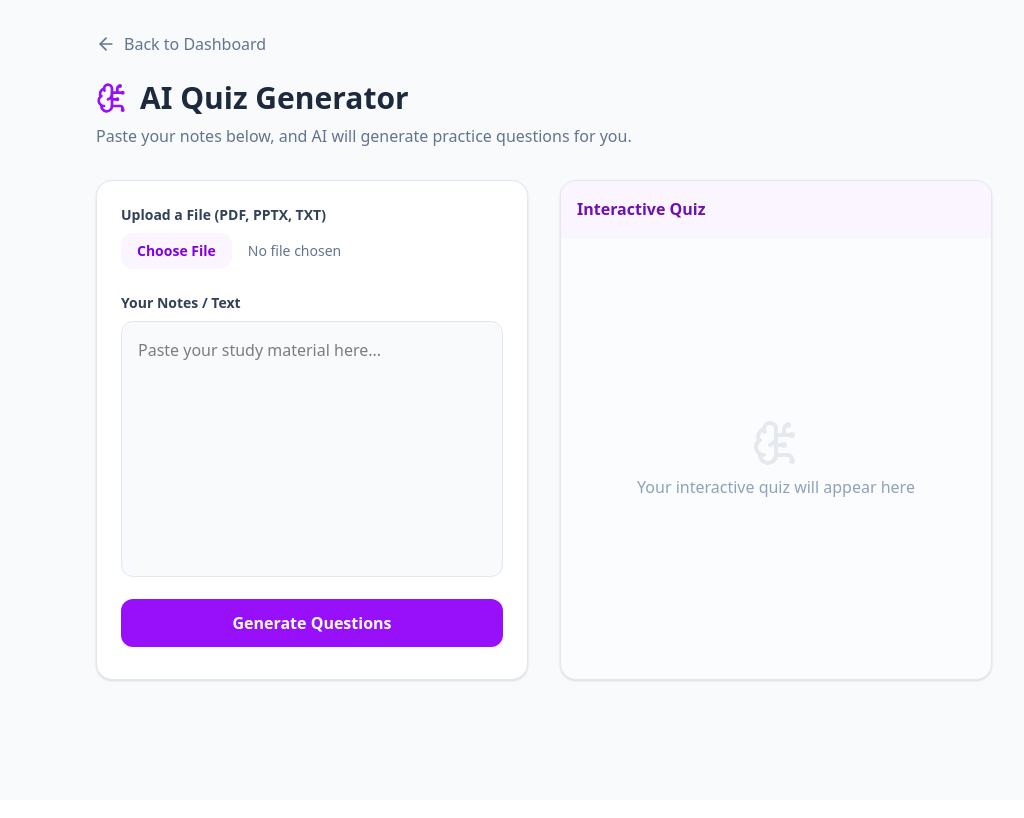
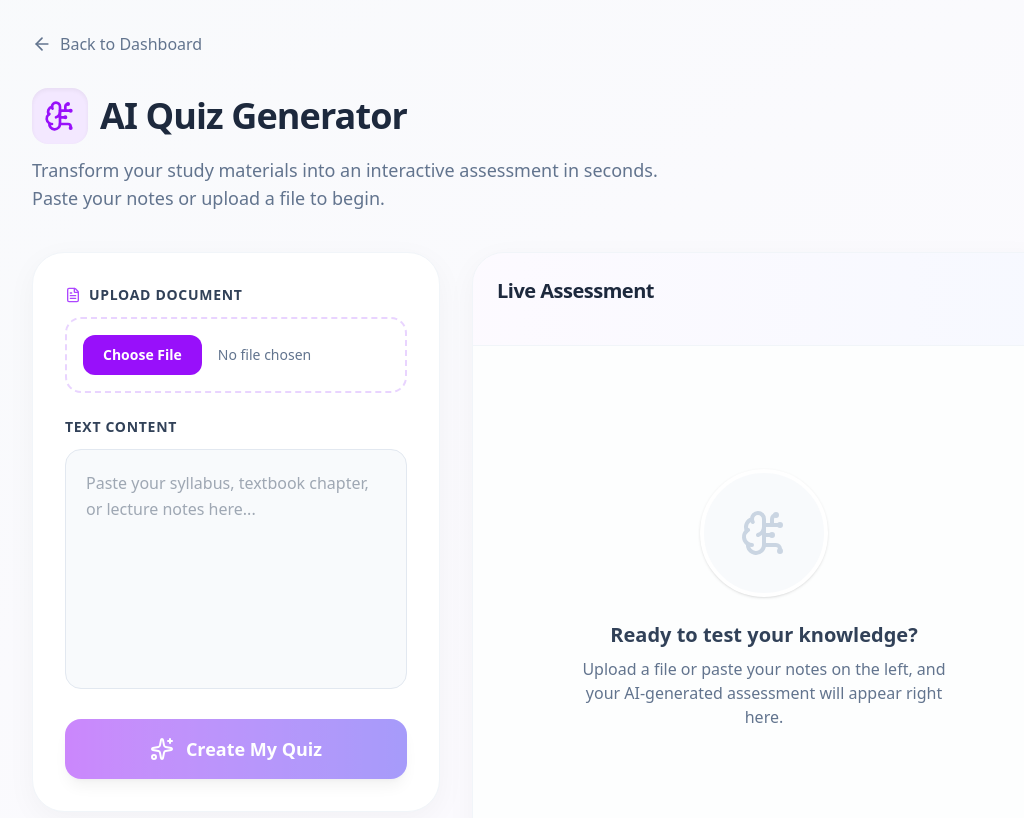
Before and after one commit to AbdulMoez777/Final_Project, a React (Vite) app in the folder fypfolder/: page /quiz-generator in a window 1280 px wide. Shown: the top 818 px of the page, without its empty margins (96-1120 px from the left). Built offline with nearby package versions, Linux system fonts and the light colour scheme.

Commit message:
We update the 10 mscqs from 5 and update the Quize page UI

```diff
--- a/fypfolder/src/pages/QuizGenerator.jsx
+++ b/fypfolder/src/pages/QuizGenerator.jsx
@@ -1,5 +1,5 @@
 import React, { useState } from "react";
-import { ArrowLeft, BrainCircuit, CheckCircle, Loader2 } from "lucide-react";
+import { ArrowLeft, BrainCircuit, CheckCircle, Loader2, Sparkles, FileText, Trophy } from "lucide-react";
 import { useNavigate } from "react-router-dom";
 
 const QuizGenerator = () => {
@@ -28,7 +28,6 @@ const QuizGenerator = () => {
       const data = await response.json();
 
       if (response.ok) {
-        // This drops the text into your text box!
         setInputText(data.text);
       } else {
         alert("Error reading file: " + data.error);
@@ -72,7 +71,6 @@ const QuizGenerator = () => {
     }
   };
 
-  // ✅ ADD THIS NEW FUNCTION:
   const handleAnswerClick = (selectedOption) => {
     const isCorrect = selectedOption === quizData[currentQuestion].answer;
 
@@ -88,138 +86,196 @@ const QuizGenerator = () => {
     }
   };
 
+  // Helper array to show A, B, C, D on options
+  const optionLetters = ["A", "B", "C", "D"];
+
   return (
-    <div className="min-h-screen bg-slate-50 p-8">
-      <div className="max-w-4xl mx-auto">
-        {/* Header */}
+    <div className="min-h-screen bg-gradient-to-br from-slate-50 to-purple-50/50 p-4 md:p-8 font-sans text-slate-800">
+      <div className="max-w-5xl mx-auto">
+
+        {/* Header Section */}
         <button
           onClick={() => navigate("/dashboard")}
-          className="flex items-center text-slate-500 hover:text-blue-600 mb-6 transition"
+          className="flex items-center text-slate-500 hover:text-purple-600 mb-8 transition-colors font-medium group"
         >
-          <ArrowLeft size={20} className="mr-2" /> Back to Dashboard
+          <ArrowLeft size={20} className="mr-2 group-hover:-translate-x-1 transition-transform" />
+          Back to Dashboard
         </button>
 
-        <h1 className="text-3xl font-bold text-slate-800 mb-2 flex items-center gap-3">
-          <BrainCircuit className="text-purple-600" size={32} /> AI Quiz
-          Generator
+        <div className="mb-10">
+          <h1 className="text-4xl font-extrabold text-slate-800 mb-3 flex items-center gap-3 tracking-tight">
+            <div className="p-3 bg-purple-100 text-purple-600 rounded-2xl shadow-inner">
+              <BrainCircuit size={32} />
+            </div>
+            AI Quiz Generator
           </h1>
-        <p className="text-slate-500 mb-8">
-          Paste your notes below, and AI will generate practice questions for
-          you.
+          <p className="text-lg text-slate-500 max-w-2xl">
+            Transform your study materials into an interactive assessment in seconds. Paste your notes or upload a file to begin.
           </p>
+        </div>
 
-        <div className="grid md:grid-cols-2 gap-8">
-          {/* Left: Input Area */}
-          <div className="bg-white p-6 rounded-2xl shadow-sm border border-slate-200">
-            {/* 👇 NEW CODE ADDED HERE: The File Upload Button */}
-            <div className="mb-6">
-              <label className="block text-sm font-semibold text-slate-700 mb-2">
-                Upload a File (PDF, PPTX, TXT)
+        <div className="grid lg:grid-cols-12 gap-8 items-start">
+
+          {/* LEFT SIDE: Input Area */}
+          <div className="lg:col-span-5 bg-white p-6 md:p-8 rounded-[2rem] shadow-[0_8px_30px_rgb(0,0,0,0.04)] border border-slate-100">
+
+            <div className="mb-6 group">
+              <label className="flex items-center gap-2 text-sm font-bold text-slate-700 mb-3 uppercase tracking-wider">
+                <FileText size={16} className="text-purple-500" />
+                Upload Document
               </label>
+              <div className="relative border-2 border-dashed border-purple-200 rounded-2xl p-4 hover:bg-purple-50 hover:border-purple-400 transition-colors">
                 <input
                   type="file"
                   accept=".pdf,.pptx,.txt"
                   onChange={handleFileUpload}
                   disabled={isLoading}
-                // Notice the purple colors below to match your UI!
-                className="block w-full text-sm text-slate-500 file:mr-4 file:py-2 file:px-4 file:rounded-xl file:border-0 file:text-sm file:font-bold file:bg-purple-50 file:text-purple-700 hover:file:bg-purple-100 transition"
+                  className="block w-full text-sm text-slate-500 file:mr-4 file:py-2.5 file:px-5 file:rounded-xl file:border-0 file:text-sm file:font-bold file:bg-purple-600 file:text-white hover:file:bg-purple-700 transition cursor-pointer"
                 />
               </div>
-            {/*  END OF  CODE */}
-            <label className="block text-sm font-semibold text-slate-700 mb-2">
-              Your Notes / Text
+            </div>
+
+            <label className="flex items-center gap-2 text-sm font-bold text-slate-700 mb-3 uppercase tracking-wider">
+               Text Content
             </label>
             <textarea
-              className="w-full h-64 p-4 bg-slate-50 rounded-xl border border-slate-200 focus:ring-2 focus:ring-purple-500 outline-none resize-none transition"
-              placeholder="Paste your study material here..."
+              className="w-full h-60 p-5 bg-slate-50 rounded-2xl border border-slate-200 focus:bg-white focus:ring-4 focus:ring-purple-500/20 focus:border-purple-500 outline-none resize-none transition-all text-slate-600 leading-relaxed"
+              placeholder="Paste your syllabus, textbook chapter, or lecture notes here..."
               value={inputText}
               onChange={(e) => setInputText(e.target.value)}
             ></textarea>
 
             <button
               onClick={handleGenerate}
-              disabled={isLoading}
-              className="w-full mt-4 bg-purple-600 text-white py-3 rounded-xl font-bold hover:bg-purple-700 transition flex items-center justify-center gap-2 disabled:opacity-50"
+              disabled={isLoading || !inputText}
+              className="w-full mt-6 bg-gradient-to-r from-purple-600 to-indigo-600 text-white py-4 rounded-2xl font-bold text-lg hover:from-purple-700 hover:to-indigo-700 shadow-lg hover:shadow-xl hover:-translate-y-0.5 transition-all flex items-center justify-center gap-3 disabled:opacity-50 disabled:hover:translate-y-0 disabled:hover:shadow-none"
             >
               {isLoading ? (
                 <>
-                  <Loader2 className="animate-spin" /> Generating...
+                  <Loader2 className="animate-spin" size={24} /> Generating Magic...
                 </>
               ) : (
-                "Generate Questions"
+                <>
+                  <Sparkles size={24} /> Create My Quiz
+                </>
               )}
             </button>
           </div>
 
-          {/* ✅ PASTE THE NEW GAME BOARD HERE: */}
-          <div className="bg-white rounded-2xl shadow-sm border border-slate-200 overflow-hidden flex flex-col relative min-h-[500px]">
-            {/* Game Header */}
-            <div className="p-4 border-b border-slate-100 bg-purple-50 font-semibold text-purple-800 flex justify-between items-center">
-              <span>Interactive Quiz</span>
+          {/* RIGHT SIDE: Game Board */}
+          <div className="lg:col-span-7 bg-white rounded-[2rem] shadow-[0_8px_30px_rgb(0,0,0,0.04)] border border-slate-100 overflow-hidden flex flex-col relative min-h-[600px]">
+
+            {/* Game Header with Progress Bar */}
+            <div className="p-6 border-b border-slate-100 bg-gradient-to-r from-purple-50/50 to-indigo-50/50">
+              <div className="flex justify-between items-center mb-4">
+                <span className="font-black text-xl text-slate-800 tracking-tight">Live Assessment</span>
                 {quizData.length > 0 && !showResults && (
-                <span className="bg-purple-200 text-purple-900 px-3 py-1 rounded-full text-sm">
-                  Q {currentQuestion + 1} / {quizData.length}
+                  <span className="bg-white text-purple-700 px-4 py-1.5 rounded-full text-sm font-bold shadow-sm border border-purple-100">
+                    Question {currentQuestion + 1} of {quizData.length}
                   </span>
                 )}
               </div>
 
-            <div className="flex-1 p-6 overflow-y-auto bg-slate-50/50 flex flex-col justify-center">
+              {/* Progress Bar Line */}
+              {quizData.length > 0 && !showResults && (
+                <div className="w-full bg-slate-200 h-2 rounded-full overflow-hidden">
+                  <div
+                    className="bg-gradient-to-r from-purple-500 to-indigo-500 h-full transition-all duration-500 ease-out"
+                    style={{ width: `${((currentQuestion) / quizData.length) * 100}%` }}
+                  ></div>
+                </div>
+              )}
+            </div>
+
+            <div className="flex-1 p-6 md:p-10 overflow-y-auto bg-slate-50/30 flex flex-col justify-center">
               {isLoading ? (
-                <div className="flex flex-col items-center justify-center text-slate-400 animate-pulse">
-                  <BrainCircuit size={48} className="mb-4 text-purple-300" />
-                  <p>Building your quiz...</p>
+
+                // Loading State
+                <div className="flex flex-col items-center justify-center text-purple-400">
+                  <div className="relative">
+                    <BrainCircuit size={64} className="animate-pulse text-purple-300" />
+                    <Sparkles size={24} className="absolute -top-2 -right-2 animate-bounce text-indigo-400" />
                   </div>
+                  <p className="mt-6 font-semibold text-lg animate-pulse text-slate-500">Analyzing text and writing questions...</p>
+                </div>
+
               ) : showResults ? (
+
                 // Final Score Screen
-                <div className="flex flex-col items-center justify-center text-center animate-in fade-in duration-300">
-                  <CheckCircle size={64} className="text-green-500 mb-4" />
-                  <h2 className="text-2xl font-bold text-slate-800 mb-2">
-                    Quiz Complete!
-                  </h2>
-                  <p className="text-lg text-slate-600 mb-6">You scored</p>
-                  <div className="text-5xl font-extrabold text-purple-600 mb-8">
-                    {score}{" "}
-                    <span className="text-2xl text-slate-400">
-                      / {quizData.length}
+                <div className="flex flex-col items-center justify-center text-center animate-in fade-in slide-in-from-bottom-4 duration-500">
+                  <div className="w-24 h-24 bg-green-100 text-green-500 rounded-full flex items-center justify-center mb-6 shadow-inner">
+                    <Trophy size={48} />
+                  </div>
+                  <h2 className="text-4xl font-black text-slate-800 mb-3">Assessment Complete!</h2>
+                  <p className="text-xl text-slate-500 mb-8 font-medium">Here is your final score</p>
+
+                  <div className="relative mb-10 group">
+                    <div className="absolute inset-0 bg-gradient-to-r from-purple-400 to-indigo-400 blur-xl opacity-20 group-hover:opacity-40 transition-opacity rounded-full"></div>
+                    <div className="relative bg-white border-4 border-purple-100 px-12 py-8 rounded-[3rem] shadow-xl">
+                      <span className="text-7xl font-black bg-gradient-to-r from-purple-600 to-indigo-600 bg-clip-text text-transparent">
+                        {score}
                       </span>
+                      <span className="text-3xl text-slate-400 font-bold ml-2">/ {quizData.length}</span>
                     </div>
+                  </div>
+
                   <button
                     onClick={() => {
                       setQuizData([]);
                       setInputText("");
+                      setShowResults(false); // Closes the score screen
+                      setScore(0);           // Resets the score
+                      setCurrentQuestion(0); // Resets the question counter
                     }}
-                    className="px-6 py-2 bg-slate-200 hover:bg-slate-300 text-slate-700 rounded-lg font-medium transition"
+                    className="px-8 py-4 bg-slate-800 hover:bg-slate-900 text-white rounded-2xl font-bold text-lg transition-all hover:shadow-lg hover:-translate-y-1"
                   >
-                    Create Another Quiz
+                    Start a New Session
                   </button>
                 </div>
+
               ) : quizData.length > 0 ? (
+
                 // Active Question Screen
-                <div className="w-full max-w-md mx-auto">
-                  <h3 className="text-xl font-semibold text-slate-800 mb-6 leading-relaxed">
+                <div className="w-full max-w-xl mx-auto animate-in slide-in-from-right-8 fade-in duration-300">
+                  <h3 className="text-2xl font-bold text-slate-800 mb-8 leading-relaxed">
                     {quizData[currentQuestion].question}
                   </h3>
-                  <div className="flex flex-col gap-3">
+
+                  <div className="flex flex-col gap-4">
                     {quizData[currentQuestion].options.map((option, index) => (
                       <button
                         key={index}
                         onClick={() => handleAnswerClick(option)}
-                        className="w-full p-4 text-left border-2 border-slate-200 hover:border-purple-500 hover:bg-purple-50 rounded-xl transition text-slate-700 font-medium"
+                        className="group w-full p-5 text-left bg-white border-2 border-slate-100 hover:border-purple-400 hover:bg-purple-50 hover:shadow-md rounded-2xl transition-all duration-200 flex items-center"
                       >
+                        <span className="flex-shrink-0 w-10 h-10 rounded-full bg-slate-100 group-hover:bg-purple-200 group-hover:text-purple-700 text-slate-500 flex items-center justify-center font-bold text-lg mr-4 transition-colors">
+                          {optionLetters[index]}
+                        </span>
+                        <span className="text-slate-700 font-semibold text-lg group-hover:text-purple-900">
                           {option}
+                        </span>
                       </button>
                     ))}
                   </div>
                 </div>
+
               ) : (
+
                 // Empty State
-                <div className="flex flex-col items-center justify-center text-slate-400 h-full">
-                  <BrainCircuit size={48} className="mb-2 opacity-20" />
-                  <p>Your interactive quiz will appear here</p>
+                <div className="flex flex-col items-center justify-center h-full text-center">
+                  <div className="w-32 h-32 bg-slate-50 rounded-full flex items-center justify-center mb-6 border-4 border-white shadow-sm">
+                    <BrainCircuit size={48} className="text-slate-300" />
                   </div>
+                  <h3 className="text-xl font-bold text-slate-700 mb-2">Ready to test your knowledge?</h3>
+                  <p className="text-slate-500 max-w-sm mx-auto">
+                    Upload a file or paste your notes on the left, and your AI-generated assessment will appear right here.
+                  </p>
+                </div>
+
               )}
             </div>
           </div>
+
         </div>
       </div>
     </div>
```
Also changed, not shown: 1 other file (tests, documents, lock files or other folders). Lines whose indentation alone changed are shown as unchanged.
